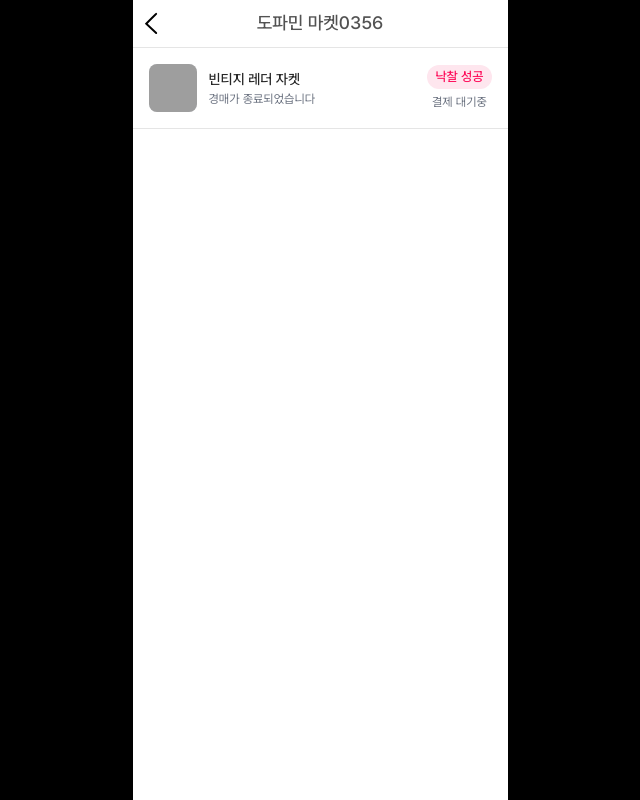
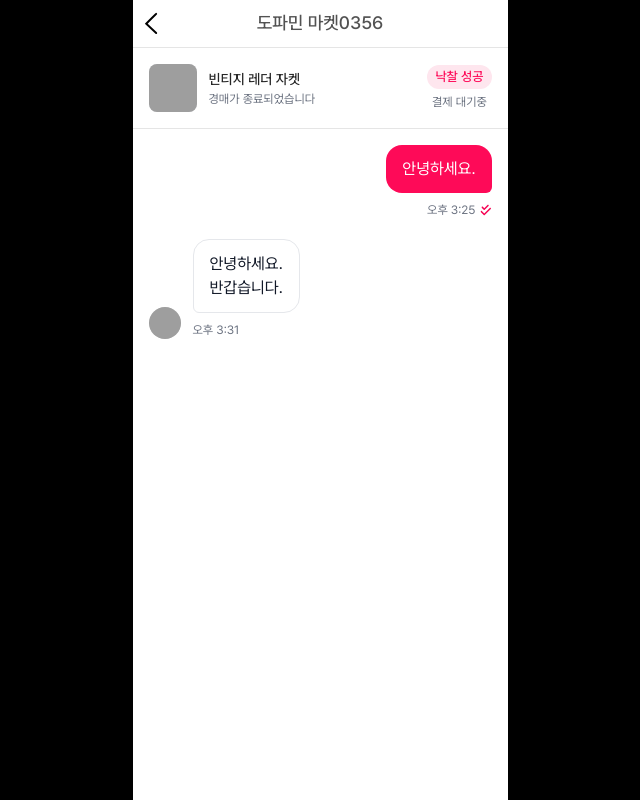
Before and after one commit to BeJunseok/Dopamine-FE, a React (Vite) app: page /chat/1 in a window 1280 px wide. Shown: the whole page, without its empty margins (320-960 px from the left). Built offline with nearby package versions, Linux system fonts and the light colour scheme; grey boxes are pictures that could not be loaded.

Commit message:
[FEAT] 채팅창 메세지 컴포넌트 구현

```diff
--- /dev/null
+++ b/src/components/chat/message/MessageItem.tsx
@@ -0,0 +1,51 @@
+import Read from "@/assets/svgs/chat/read.svg?react";
+import { Message } from "@/types/chat/Chat.type";
+import { formatTimeStamp } from "@/utils/dateUtils";
+
+interface MessageItemProps {
+  msg: Message;
+  isSender: boolean;
+}
+
+const MessageItem = ({ msg, isSender }: MessageItemProps) => {
+  if (isSender) {
+    return (
+      <div className="flex justify-end mb-5">
+        <div className="flex flex-col items-end gap-2 ml-10">
+          <div className="px-4 py-3 bg-mainpink text-white rounded-2xl rounded-br-md whitespace-pre-line">
+            {msg.text}
+          </div>
+
+          <div className="flex items-center justify-center gap-1">
+            <span className="text-reg12 text-bluegrey08">
+              {formatTimeStamp(msg.createdAt)}
+            </span>
+            {msg.isRead && <Read className="w-3 h-3" />}
+          </div>
+        </div>
+      </div>
+    );
+  }
+
+  return (
+    <div className="flex justify-start mb-5">
+      <div className="flex items-end gap-3">
+        <img
+          src={msg.image}
+          className="w-8 h-8 bg-grey04 rounded-full object-cover"
+        />
+
+        <div className="flex flex-col gap-2 mr-10">
+          <div className="px-4 py-3 bg-white text-bluegrey10 border border-bluegrey02 rounded-2xl rounded-bl-md whitespace-pre-line">
+            {msg.text}
+          </div>
+          <div className="text-reg12 text-bluegrey08">
+            {formatTimeStamp(msg.createdAt)}
+          </div>
+        </div>
+      </div>
+    </div>
+  );
+};
+
+export default MessageItem;
--- /dev/null
+++ b/src/components/chat/message/MessageList.tsx
@@ -0,0 +1,31 @@
+import MessageItem from "@/components/chat/message/MessageItem";
+import { Message } from "@/types/chat/Chat.type";
+import { useEffect, useRef } from "react";
+
+interface MessageListProps {
+  messages: Message[];
+  myUserId: number;
+}
+
+const MessageList = ({ messages, myUserId }: MessageListProps) => {
+  const messagesEndRef = useRef<HTMLDivElement>(null);
+
+  useEffect(() => {
+    messagesEndRef.current?.scrollIntoView({ behavior: "smooth" });
+  }, [messages]);
+
+  return (
+    <div className="flex-1 p-4 overflow-y-auto">
+      {messages.map(msg => (
+        <MessageItem
+          key={msg.id}
+          msg={msg}
+          isSender={msg.senderId === myUserId}
+        />
+      ))}
+      <div ref={messagesEndRef}></div>
+    </div>
+  );
+};
+
+export default MessageList;
--- a/src/components/item/detail/bidHistory/BidHistoryItem.tsx
+++ b/src/components/item/detail/bidHistory/BidHistoryItem.tsx
@@ -1,4 +1,4 @@
-import { Trophy } from "@/assets/svgs/item/detail";
+import TrophyIcon from "@/assets/svgs/item/detail/trophy.svg?react";
 import { BidHistoryItemProps } from "@/types/item/detail/BidHistory.type";
 import { formatTimeAgo } from "@/utils/dateUtils";
 import { formatPrice } from "@/utils/priceUtils";
@@ -14,27 +14,22 @@ const BidHistoryItem = ({
   const renderRank = () => {
     if (isWinner) {
       return (
-        <div className="text-mainpink w-7 h-7 flex items-center justify-center flex-shrink-0 overflow-visible">
-          <Trophy className="w-7 h-6 -translate-x-1" />
+        <div className="text-mainpink w-5 h-5 flex items-center justify-center">
+          <TrophyIcon />
         </div>
       );
     }
 
     if (isCurrentTop) {
       return (
-        <div className="w-5 h-5 flex items-center justify-center rounded-full bg-darkgrey05 text-white text-reg12 mr-2">
+        <div className="w-5 h-5 flex items-center justify-center rounded-full bg-bluegrey10 text-white text-reg12">
           1
         </div>
       );
     }
 
     return (
-      <div
-        className={clsx(
-          "w-5 h-5 flex items-center justify-center rounded-full text-white text-reg12 mr-2",
-          isMybid ? "bg-darkgrey05" : "bg-grey06"
-        )}
-      >
+      <div className="w-5 h-5 flex items-center justify-center rounded-full bg-grey06 text-white text-reg12">
         {rank}
       </div>
     );
@@ -44,9 +39,7 @@ const BidHistoryItem = ({
     <div className="flex flex-col">
       <div className="flex items-center gap-1">
         <span className="text-reg14 text-darkgrey05">{bid.name}</span>
-        {isMybid && (
-          <span className="w-[5px] h-[5px] rounded-full bg-mainpink"></span>
-        )}
+        {isWinner && <span className="w-1 h-1 rounded-full bg-mainpink"></span>}
       </div>
 
       <div className="text-reg12 text-darkgrey01">
@@ -76,23 +69,18 @@ const BidHistoryItem = ({
 
   return (
     <div
-      className={clsx(
-        "flex items-center justify-center p-3 rounded-lg border border-grey04",
-        {
-          "bg-lightpink": isMybid, // 내 입찰
-          "border-mainpink": isWinner, // 경매 종료 - 1등
-          "bg-grey00 ": isCurrentTop, // 경매중 - 1등
-        }
-      )}
+      className={clsx("flex items-center p-3 rounded-lg border", {
+        "bg-lightpink border-mainpink": isWinner,
+        "bg-grey00 border-grey04": !isWinner && isMybid,
+        "bg-white border-grey04": !isWinner && !isMybid,
+      })}
     >
       {renderRank()}
-
       <img
         src={bid.image}
         alt={bid.name}
-        className="w-10 h-10 rounded-full mr-3 bg-grey06"
+        className="w-10 h-10 rounded-full mx-2 bg-grey06"
       />
-
       {renderNameInfo()}
       {renderPriceInfo()}
     </div>
--- /dev/null
+++ b/src/mock/chatInfo.ts
@@ -0,0 +1,27 @@
+import { ItemInfo, Message } from "@/types/chat/Chat.type";
+
+export const mockItem: ItemInfo = {
+  opponentName: "도파민 마켓0356",
+  image:
+    "https://encrypted-tbn0.gstatic.com/images?q=tbn:ANd9GcStKNgJcjoXotdEgGY7ZuKmUCacqJjoEh2Omg&s",
+  title: "빈티지 레더 자켓",
+};
+
+export const mockMessages: Message[] = [
+  {
+    id: 1,
+    senderId: 1,
+    text: "안녕하세요.",
+    createdAt: "2025-11-05T15:25:00Z",
+    isRead: true,
+  },
+  {
+    id: 2,
+    senderId: 2,
+    text: "안녕하세요.\n반갑습니다.",
+    image:
+      "https://encrypted-tbn0.gstatic.com/images?q=tbn:ANd9GcStKNgJcjoXotdEgGY7ZuKmUCacqJjoEh2Omg&s",
+    createdAt: "2025-11-05T15:31:00Z",
+    isRead: true,
+  },
+];
--- a/src/mock/chatInfo.tsx
+++ /dev/null
@@ -1,8 +0,0 @@
-import { ItemInfo } from "@/types/chat/Chat.type";
-
-export const mockItem: ItemInfo = {
-  opponentName: "도파민 마켓0356",
-  image:
-    "https://encrypted-tbn0.gstatic.com/images?q=tbn:ANd9GcStKNgJcjoXotdEgGY7ZuKmUCacqJjoEh2Omg&s",
-  title: "빈티지 레더 자켓",
-};
--- a/src/pages/chat/ChatPage.tsx
+++ b/src/pages/chat/ChatPage.tsx
@@ -1,10 +1,12 @@
 import Header from "@/components/chat/header/Header";
-import { mockItem } from "@/mock/chatInfo";
+import MessageList from "@/components/chat/message/MessageList";
+import { mockItem, mockMessages } from "@/mock/chatInfo";
 
 const ChatPage = () => {
   return (
     <>
       <Header item={mockItem} />
+      <MessageList messages={mockMessages} myUserId={1} />
     </>
   );
 };
--- a/src/utils/dateUtils.ts
+++ b/src/utils/dateUtils.ts
@@ -1,4 +1,4 @@
-import { formatDistanceToNow, intervalToDuration } from "date-fns";
+import { format, formatDistanceToNow, intervalToDuration } from "date-fns";
 import { ko } from "date-fns/locale";
 
 export const formatTimeLeft = (dateStr: string) => {
@@ -37,3 +37,11 @@ export const formatTimeAgo = (dateStr: string) => {
   const formatted = formatDistanceToNow(date, { locale: ko });
   return formatted.replace(/^약\s*/, "") + " 전";
 };
+
+export const formatTimeStamp = (dateStr: string) => {
+  if (!dateStr) return;
+
+  const date = new Date(dateStr);
+
+  return format(date, "a h:mm", { locale: ko });
+};
```
Also changed, not shown: src/types/chat/Chat.type.ts (+9 -0 lines), src/assets/svgs/chat/read.svg (added).
